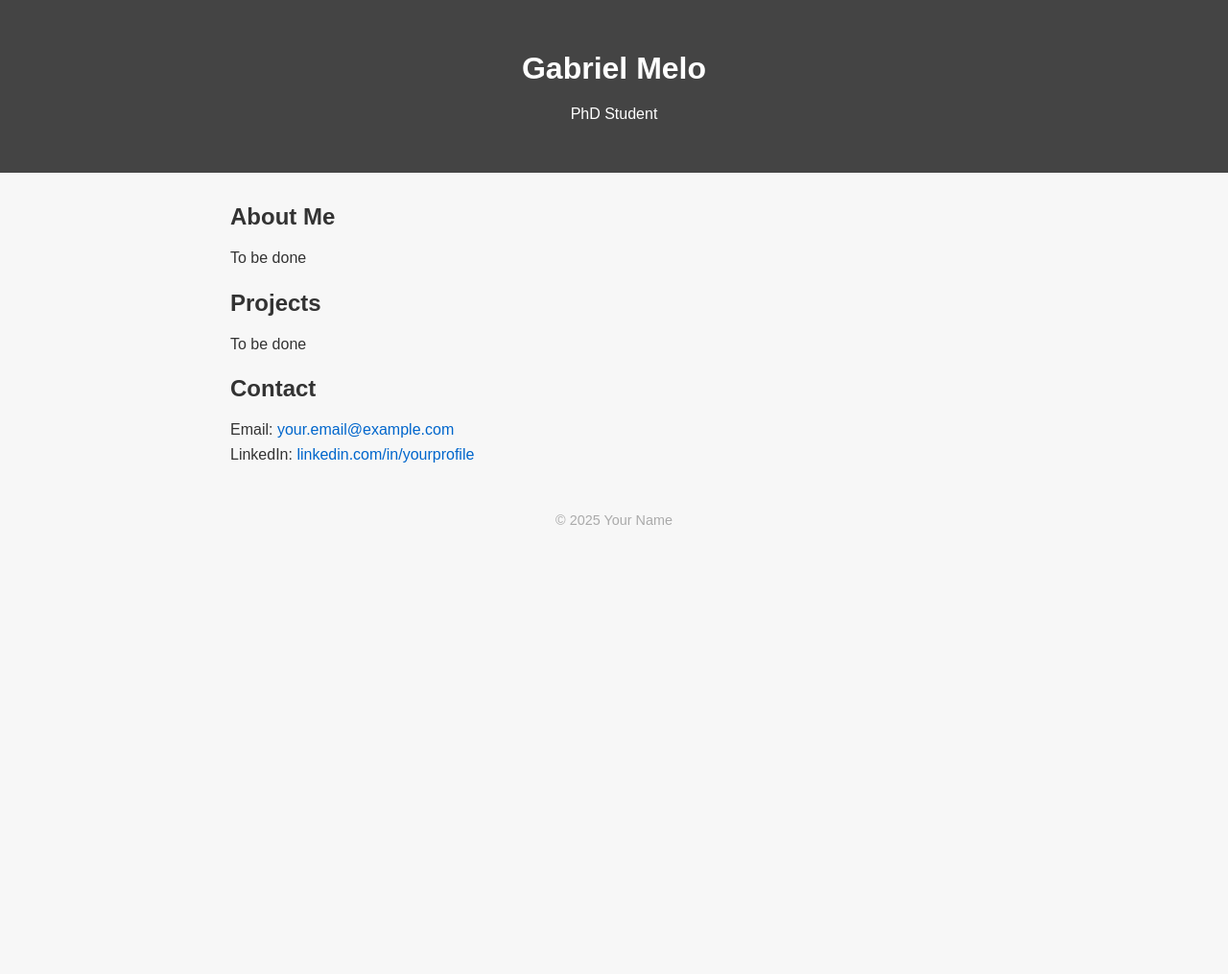
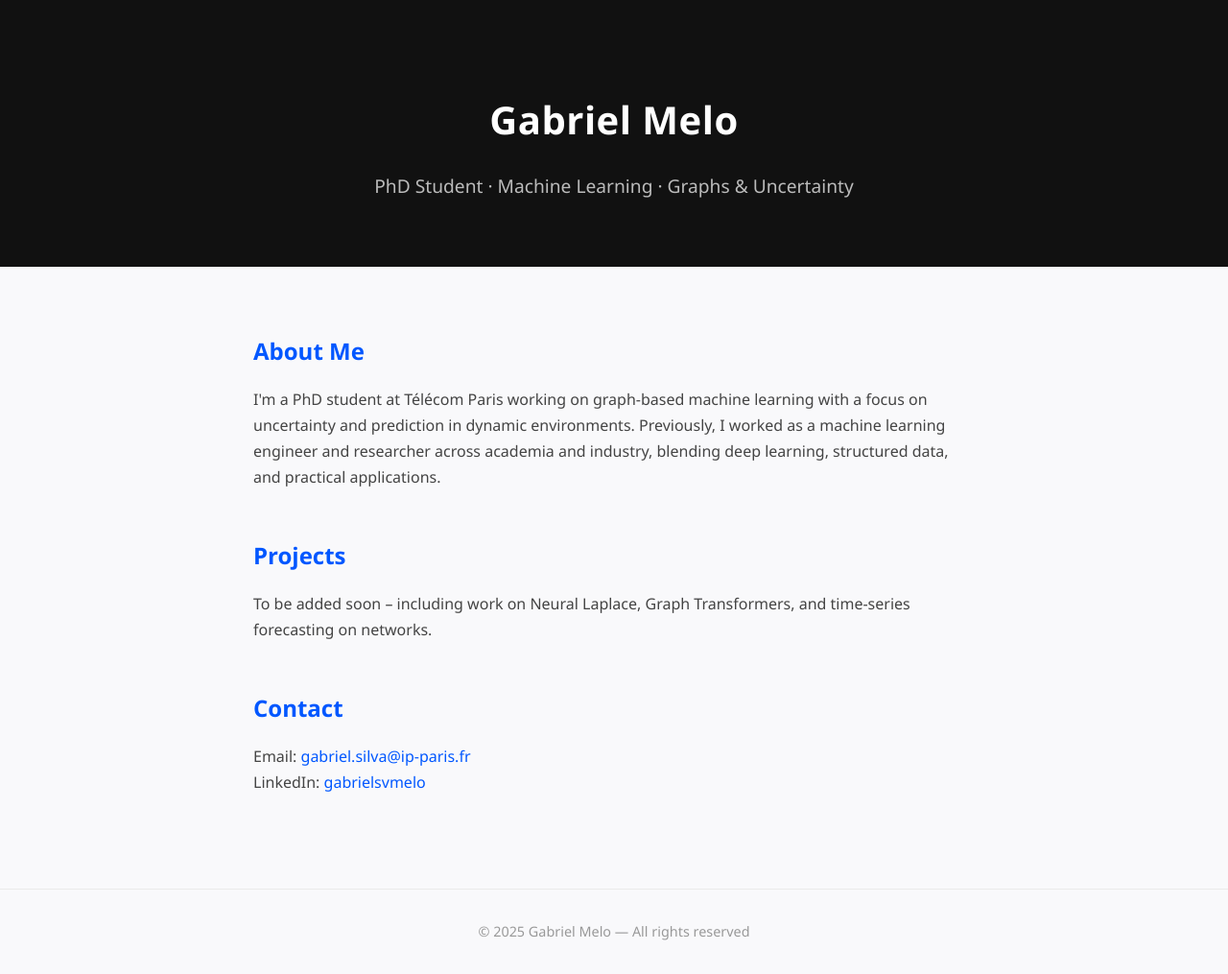
Before and after one commit to gabrielmelo00/gabrielmelo00.github.io, a plain HTML site: page index.html in a window 1280 px wide. Shown: the whole page at 96% size. Before the commit the page ends 800 px from the top, so only its background shows below. Drawn offline with Linux system fonts and the light colour scheme.

Commit message:
change-style

```diff
--- a/index.html
+++ b/index.html
@@ -5,84 +5,128 @@
   <meta name="viewport" content="width=device-width, initial-scale=1.0" />
   <title>Gabriel Melo</title>
   <style>
+    :root {
+      --bg-color: #f9f9fb;
+      --text-color: #222;
+      --accent-color: #0057ff;
+      --header-bg: #111;
+      --section-padding: 3rem 1.5rem;
+      --max-width: 800px;
+    }
+
+    * {
+      box-sizing: border-box;
+    }
+
     body {
-      font-family: sans-serif;
-      background-color: #f7f7f7;
-      color: #333;
       margin: 0;
-      padding: 0;
+      font-family: 'Segoe UI', Roboto, sans-serif;
+      background: var(--bg-color);
+      color: var(--text-color);
+      line-height: 1.7;
+      scroll-behavior: smooth;
     }
 
     header {
-      background-color: #444;
-      color: white;
-      padding: 2rem;
+      background: var(--header-bg);
+      color: #fff;
+      padding: 4rem 1rem 3rem;
       text-align: center;
     }
 
-    main {
-      max-width: 800px;
-      margin: 2rem auto;
-      padding: 0 1rem;
+    header h1 {
+      font-size: 2.5rem;
+      margin-bottom: 0.25rem;
+      letter-spacing: 0.5px;
     }
 
-    h1, h2 {
-      margin-bottom: 0.5rem;
+    header p {
+      font-size: 1.2rem;
+      color: #bbb;
+    }
+
+    main {
+      max-width: var(--max-width);
+      margin: 0 auto;
+      padding: var(--section-padding);
+    }
+
+    section {
+      margin-bottom: 3rem;
+    }
+
+    h2 {
+      font-size: 1.5rem;
+      margin-bottom: 1rem;
+      color: var(--accent-color);
     }
 
     p {
-      line-height: 1.6;
+      font-size: 1rem;
+      color: #444;
+    }
+
+    a {
+      color: var(--accent-color);
+      text-decoration: none;
+      transition: color 0.2s ease;
+    }
+
+    a:hover {
+      color: #003dcc;
     }
 
     footer {
       text-align: center;
-      padding: 1rem;
-      color: #aaa;
       font-size: 0.9rem;
+      color: #999;
+      padding: 2rem 1rem;
+      border-top: 1px solid #eaeaea;
     }
 
-    a {
-      color: #0066cc;
-      text-decoration: none;
-    }
+    @media (max-width: 600px) {
+      header h1 {
+        font-size: 2rem;
+      }
 
-    a:hover {
-      text-decoration: underline;
+      main {
+        padding: 2rem 1rem;
+      }
     }
   </style>
 </head>
 <body>
   <header>
     <h1>Gabriel Melo</h1>
-    <p>PhD Student</p>
+    <p>PhD Student · Machine Learning · Graphs & Uncertainty</p>
   </header>
 
   <main>
     <section>
       <h2>About Me</h2>
       <p>
-        To be done
+        I'm a PhD student at Télécom Paris working on graph-based machine learning with a focus on uncertainty and prediction in dynamic environments. Previously, I worked as a machine learning engineer and researcher across academia and industry, blending deep learning, structured data, and practical applications.
       </p>
     </section>
 
     <section>
       <h2>Projects</h2>
       <p>
-        To be done
+        To be added soon – including work on Neural Laplace, Graph Transformers, and time-series forecasting on networks.
       </p>
     </section>
 
     <section>
       <h2>Contact</h2>
       <p>
-        Email: <a href="mailto:gabriel.silva@ip-paris.fr">your.email@example.com</a><br />
-        LinkedIn: <a href="https://www.linkedin.com/in/gabrielsvmelo/" target="_blank">linkedin.com/in/yourprofile</a>
+        Email: <a href="mailto:gabriel.silva@ip-paris.fr">gabriel.silva@ip-paris.fr</a><br />
+        LinkedIn: <a href="https://www.linkedin.com/in/gabrielsvmelo/" target="_blank">gabrielsvmelo</a>
       </p>
     </section>
   </main>
 
   <footer>
-    &copy; 2025 Your Name
+    &copy; 2025 Gabriel Melo — All rights reserved
   </footer>
 </body>
 </html>
```
